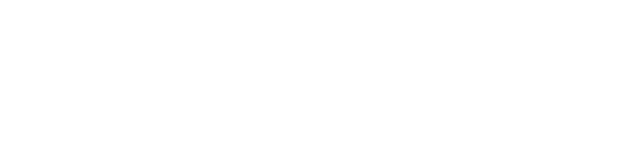
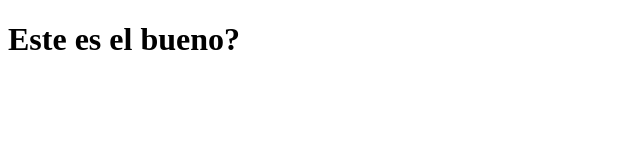
Before and after one commit to Lizbelasco777/EasyRecipes, a plain HTML site: page index.html in a window 1280 px wide. Shown: the whole page, without its empty margins (0-640 px from the left). Drawn offline with Linux system fonts and the light colour scheme.

Commit message:
añadi h1

```diff
--- a/index.html
+++ b/index.html
@@ -7,6 +7,6 @@
     <title>Easy Recipes</title>
 </head>
 <body>
-
+    <h1>Este es el bueno?</h1>
 </body>
 </html>
```
